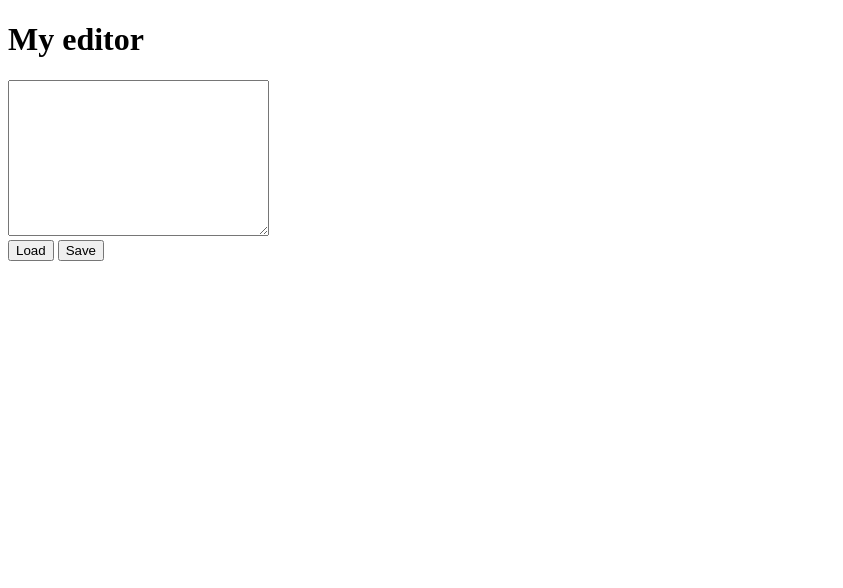
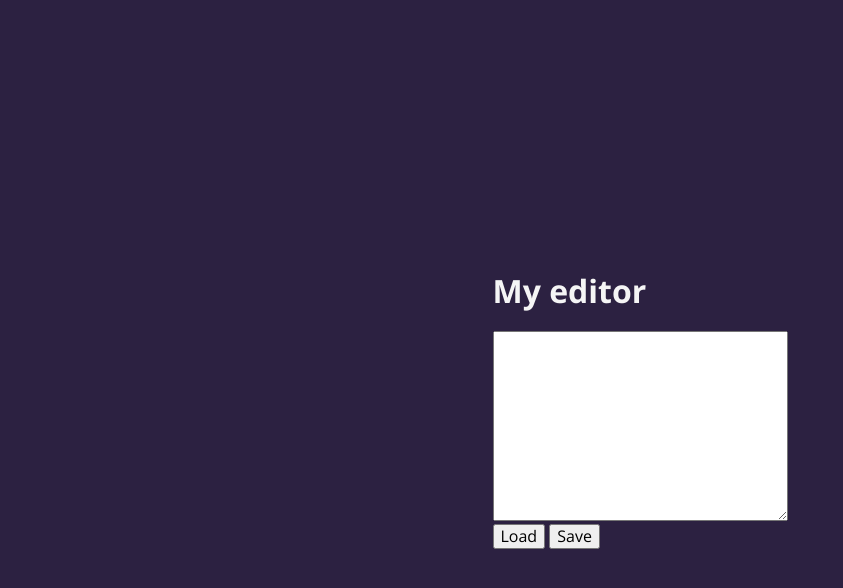
Before and after one commit to MarcinSQL/simple-editor, a plain HTML site: page index.html in a window 1280 px wide. Shown: the whole page, without its empty margins (0-843 px from the left). Drawn offline with nearby package versions, Linux system fonts and the light colour scheme.

Commit message:
Added some basic styles with normalize and map file

```diff
--- a/index.html
+++ b/index.html
@@ -5,6 +5,7 @@
     <meta name="viewport" content="width=device-width, initial-scale=1.0">
     <meta name="author" content="Marcin Wasilewski">
     <link rel="stylesheet" href="/style/style.css">
+    <link rel="stylesheet" href="/style/style.css.map">
     <title>Editor</title>
 </head>
 <body>
--- a/style/style.scss
+++ b/style/style.scss
@@ -0,0 +1,22 @@
+@import url("https://fonts.googleapis.com/css2?family=Open+Sans:wght@300;400;700&display=swap");
+@import url("https://cdnjs.cloudflare.com/ajax/libs/normalize/8.0.1/normalize.min.css");
+
+html {
+  box-sizing: border-box;
+}
+
+*,
+*::before,
+*::after {
+  box-sizing: inherit;
+}
+
+body {
+  font-family: "Open Sans", Arial;
+  display: flex;
+  justify-content: center;
+  align-items: center;
+  min-height: 100vh;
+  color: whitesmoke;
+  background-color: #2c2141;
+}
```
Also changed, not shown: style/style.css, 1 other file.
